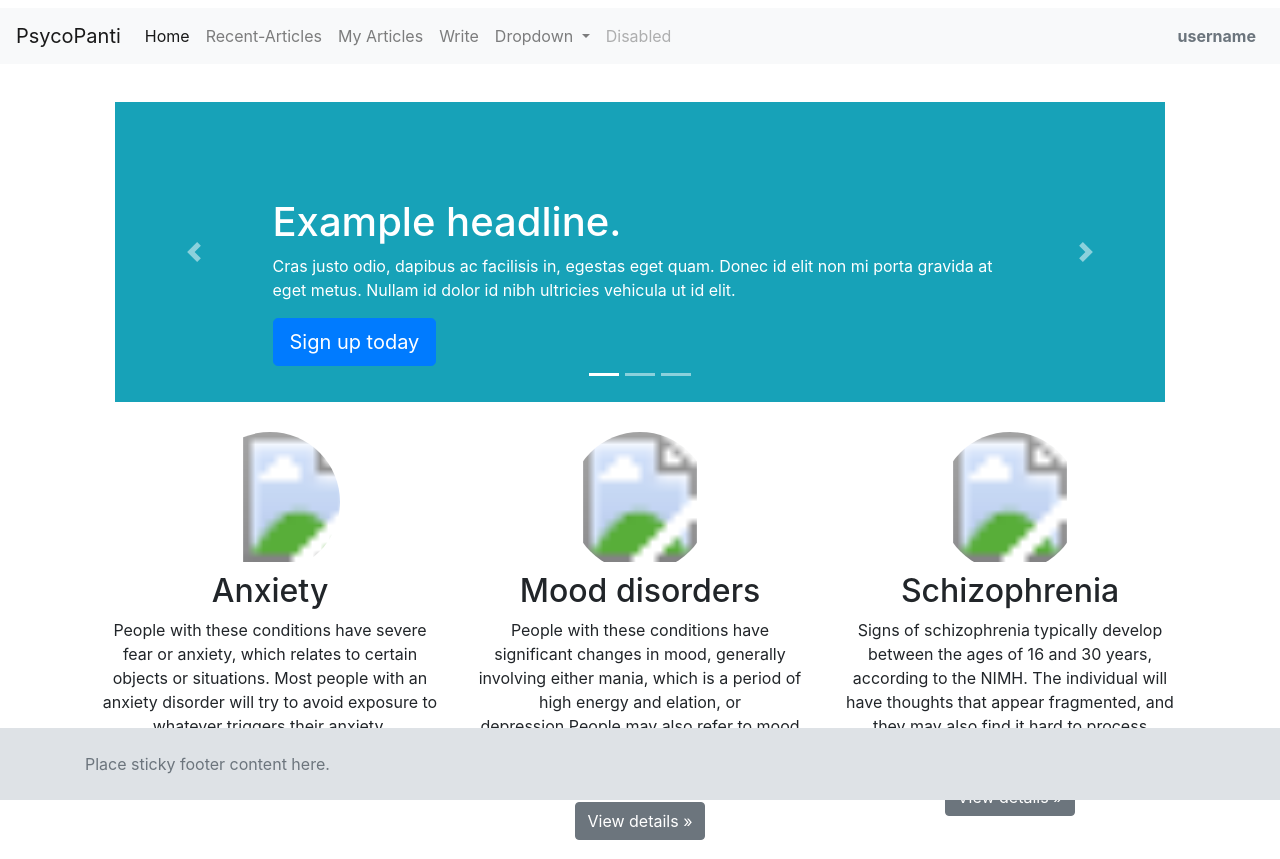
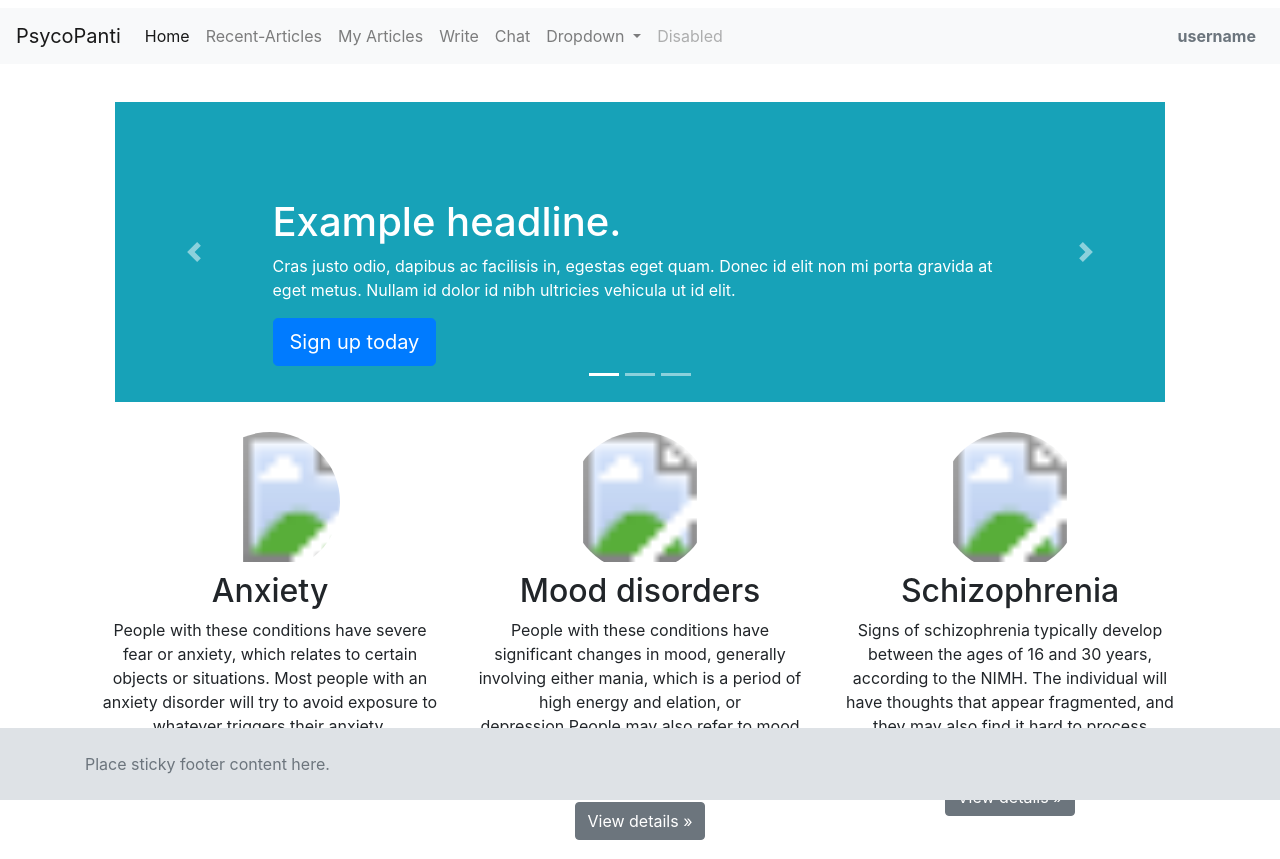
Before and after one commit to mrpkdeveloper/BrainHealth, a website: page src/public/index.html in a window 1280 px wide. Shown: the top 859 px of the page. Drawn offline with nearby package versions, Linux system fonts and the light colour scheme; no server answers.

Commit message:
chat functionality added to navbar

```diff
--- a/src/public/components/navbar.html
+++ b/src/public/components/navbar.html
@@ -18,6 +18,9 @@
       </li>
       <li class="nav-item">
         <a class="nav-link" href="#" data-component="writearticles">Write</a>
+      </li>
+      <li class="nav-item">
+        <a class="nav-link" href="#" data-component="chat">Chat</a>
       </li>
       <li class="nav-item dropdown">
         <a class="nav-link dropdown-toggle" href="#" id="navbarDropdown" role="button" data-toggle="dropdown"
```
Also changed, not shown: src/server.js (+5 -5 lines).
